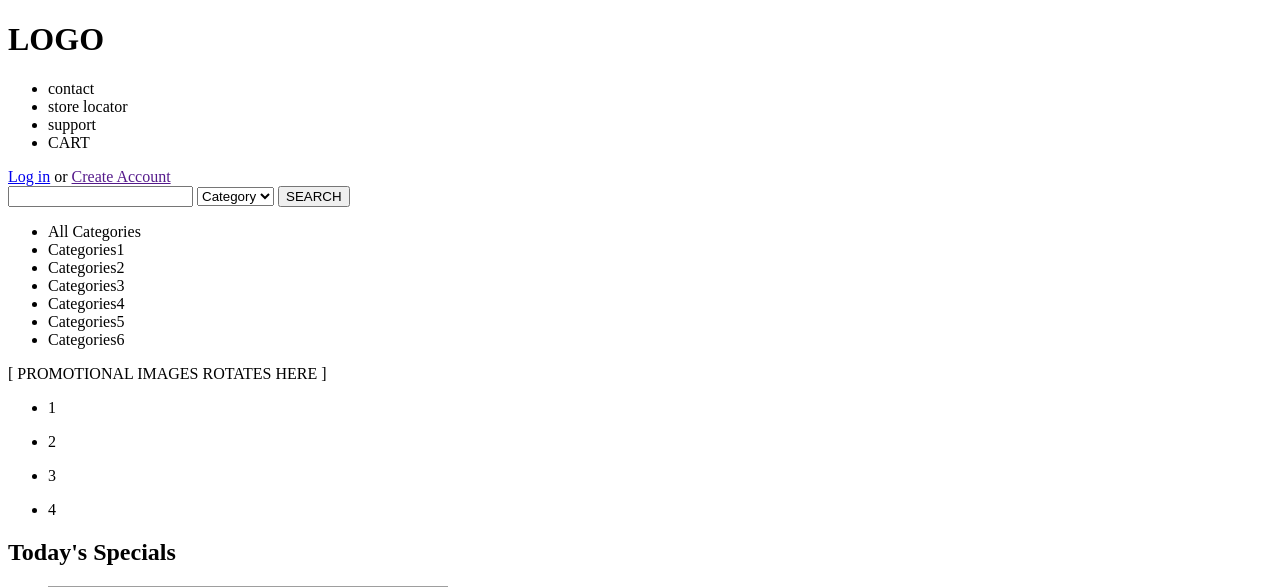
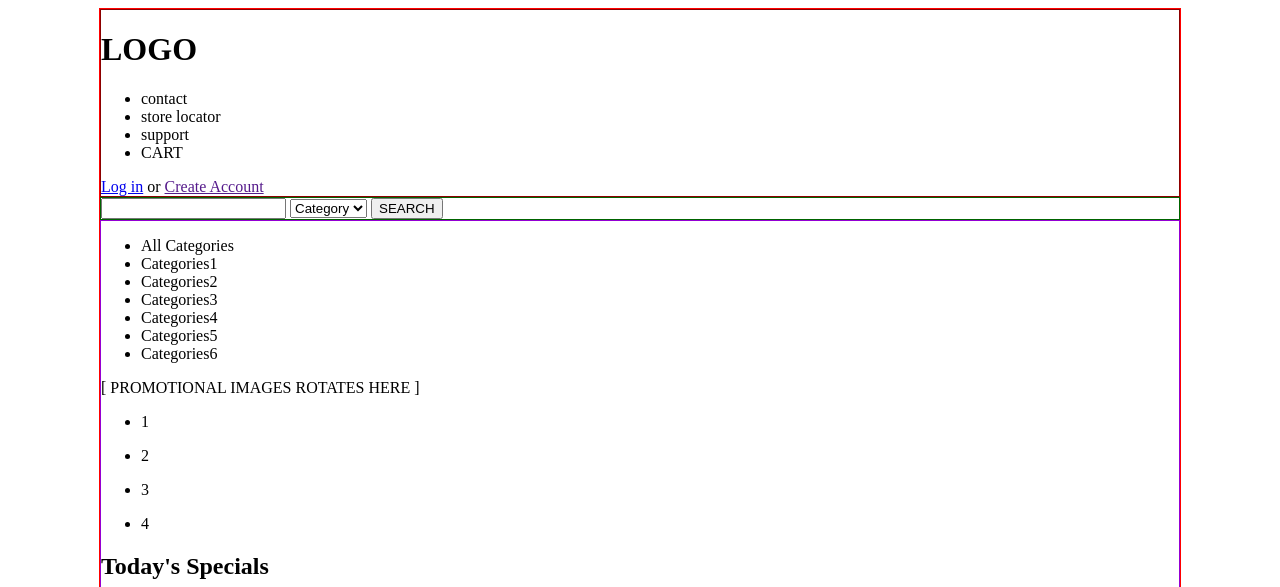
Before and after one commit to hchae31/frontends, a FastAPI app: page /html/project1 in a window 1280 px wide. Shown: the top 587 px of the page. Run offline with FastAPI, Linux system fonts and the light colour scheme; grey boxes are pictures that could not be loaded.

Commit message:
프로젝트 실습 - 컨테이너로 가운데, 각요소 테두리 표시

```diff
--- a/views/templates/html/10project1.html
+++ b/views/templates/html/10project1.html
@@ -3,8 +3,27 @@
 <head>
     <meta charset="UTF-8">
     <title>프로젝트1</title>
+    <style>
+        /*header, nav, main, footer등을
+        중앙에 배치하기 위해 컨테이너 요소 생성*/
+        #container { border: 1px solid red;
+            width: 1080px; margin: 0 auto; }
+
+        /*header*/
+        header { border: 1px solid darkred; }
+
+        /*nav*/
+        nav { border: 1px solid darkgreen; }
+
+        /*main*/
+        main { border: 1px solid darkviolet; }
+
+        /*footer*/
+        footer { border: 1px solid darkcyan; }
+    </style>
 </head>
 <body>
+    <div id="container">
     <header>
         <h1>LOGO</h1>
         <ul>
@@ -76,7 +95,7 @@
     <footer>
         <div>
             <ul>
-                <li><h3>Service<h3></li>
+                <li><h3>Service</h3></li>
                 <li>FAQ</li>
                 <li>Live Support</li>
                 <li>Site map</li>
@@ -106,5 +125,6 @@
         </div>
         <div>Copyrights &copy; 2024. zzyzzy. All Rights Reserved.</div>
     </footer>
+    </div>
 </body>
 </html>
```
